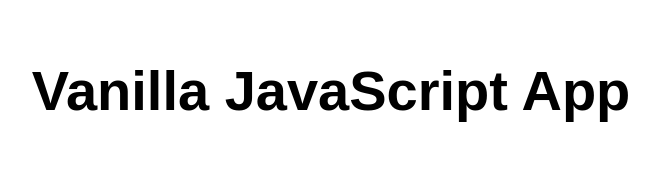
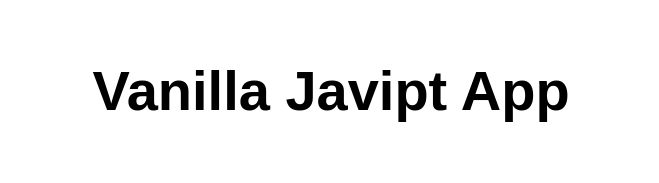
Before and after one commit to Gabriel2sutherland/my-first-static-web-app, a plain HTML site: page src/index.html in a window 1280 px wide. Shown: the whole page, without its empty margins (309-968 px from the left). Drawn offline with Linux system fonts and the light colour scheme.

Commit message:
Update index.html

```diff
--- a/src/index.html
+++ b/src/index.html
@@ -5,12 +5,12 @@
   <meta charset="UTF-8">
   <meta name="viewport" content="width=device-width, initial-scale=1.0">
   <link rel="stylesheet" href="styles.css">
-  <title>Vanilla JavaScript App</title>
+  <title>Vanilla Javaript App</title>
 </head>
 
 <body>
   <main>
-    <h1>Vanilla JavaScript App</h1>
+    <h1>Vanilla Javipt App</h1>
   </main>
 </body>
 
```
